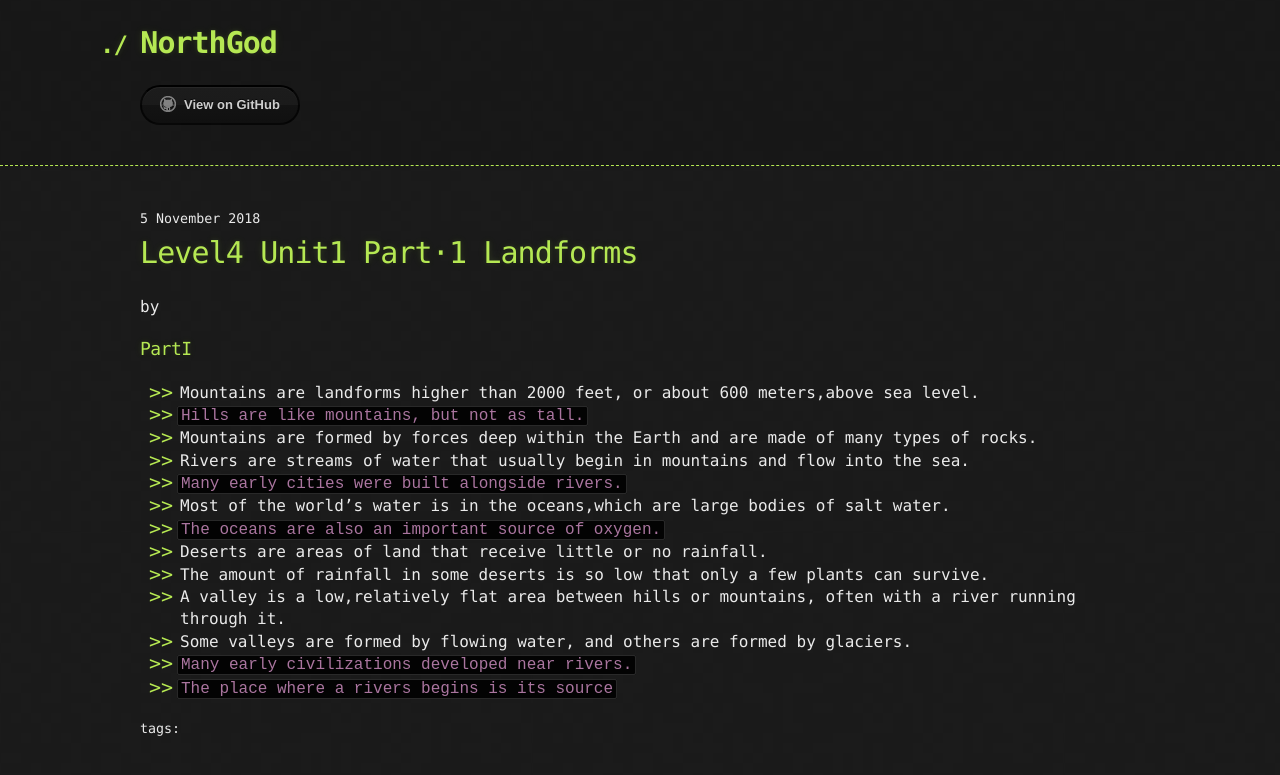
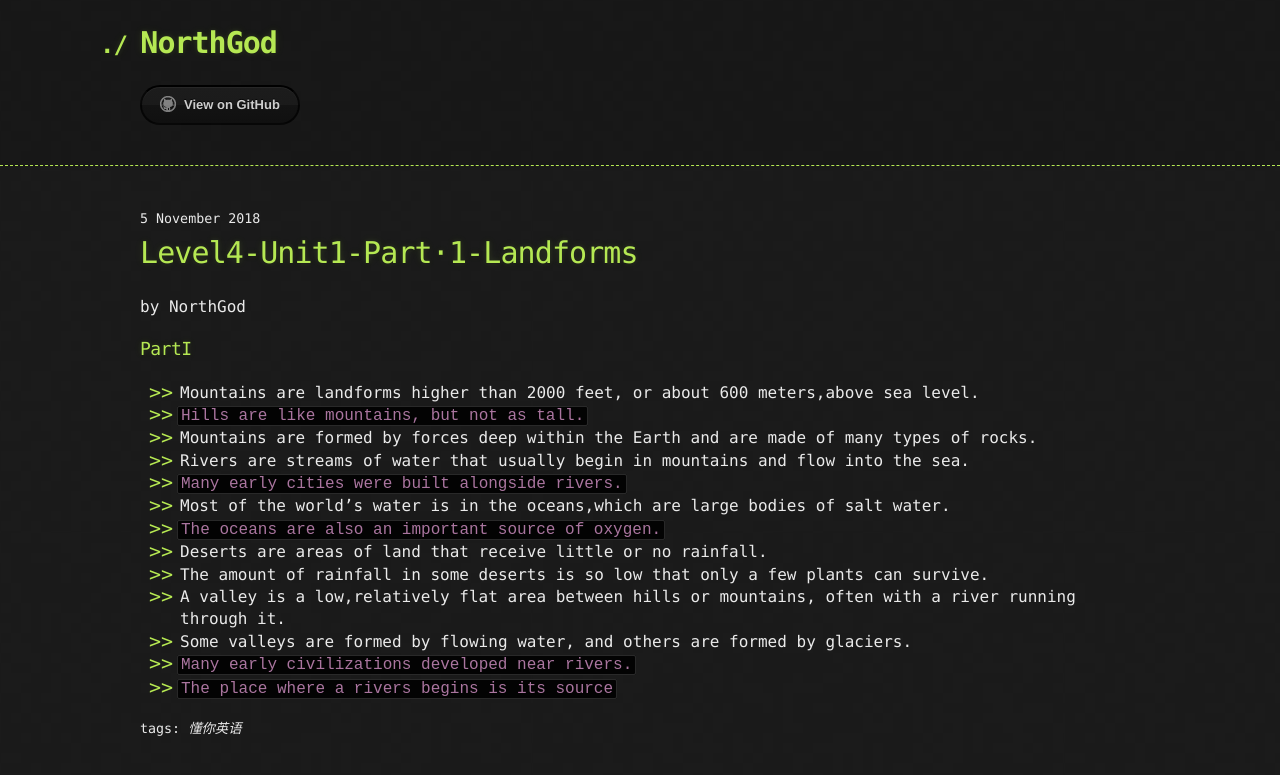
Before and after one commit to yeasonhe/NorthGod, a Jekyll site: the page built from _posts/2018-11-05-Level4-Unit1-Part·1-Landforms.md, in a window 1280 px wide. Shown: the top 775 px of the page. Built offline with Jekyll 4.4.1, drawn with Linux system fonts in a browser that asks for light colours; our own code applies the rules of GitHub Pages for plain Markdown files; the repository's description, which GitHub fills in, is left out.

Commit message:
Update 2018-11-05-Level4-Unit1-Part·1-Landforms.md

```diff
--- a/_posts/2018-11-05-Level4-Unit1-Part·1-Landforms.md
+++ b/_posts/2018-11-05-Level4-Unit1-Part·1-Landforms.md
@@ -1,3 +1,9 @@
+---
+layout: post
+title: Level4-Unit1-Part·1-Landforms
+author: NorthGod
+tags: 懂你英语
+---
 ### PartI
 * Mountains are landforms higher than 2000 feet, or about 600 meters,above sea level.
 * `Hills are like mountains, but not as tall.`
```
